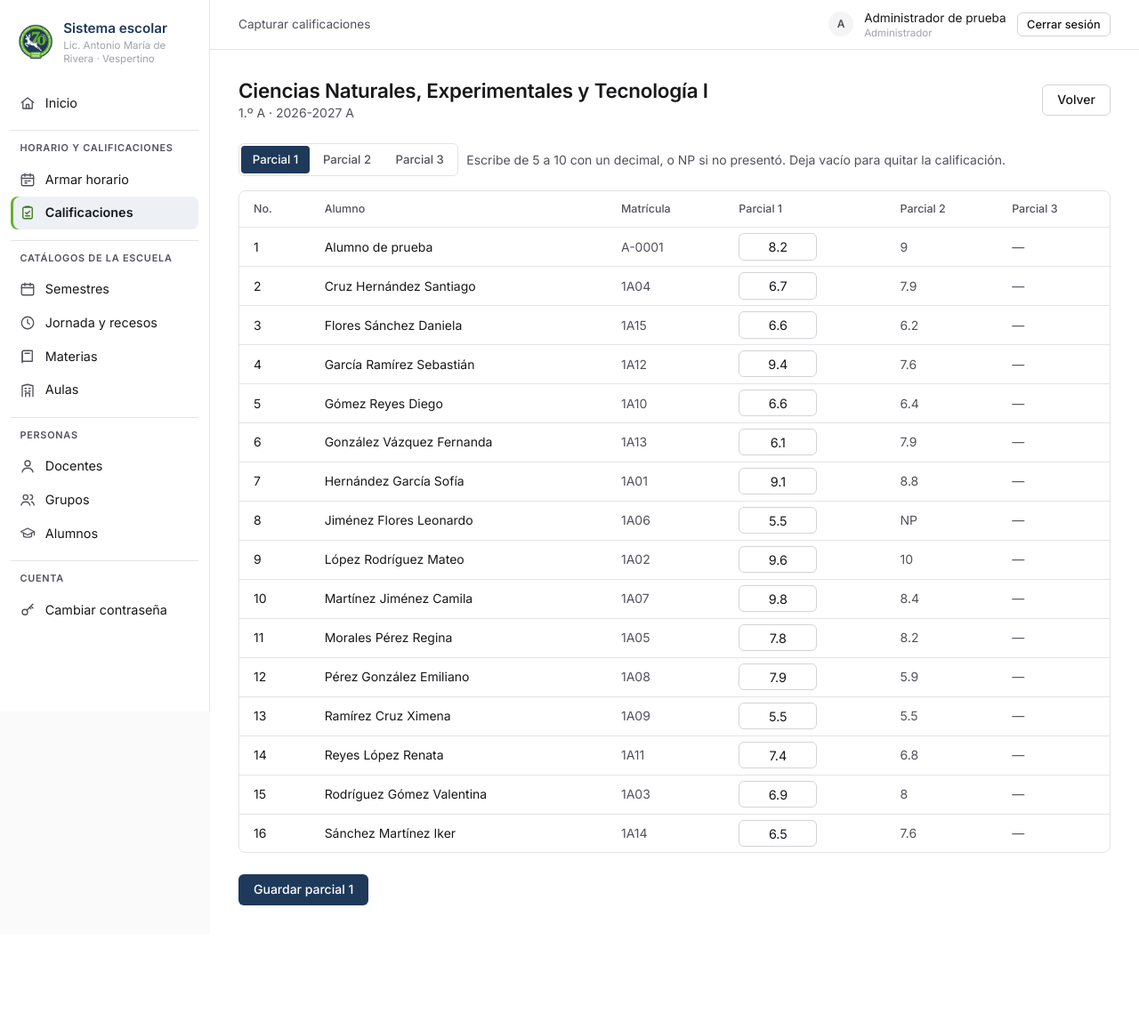
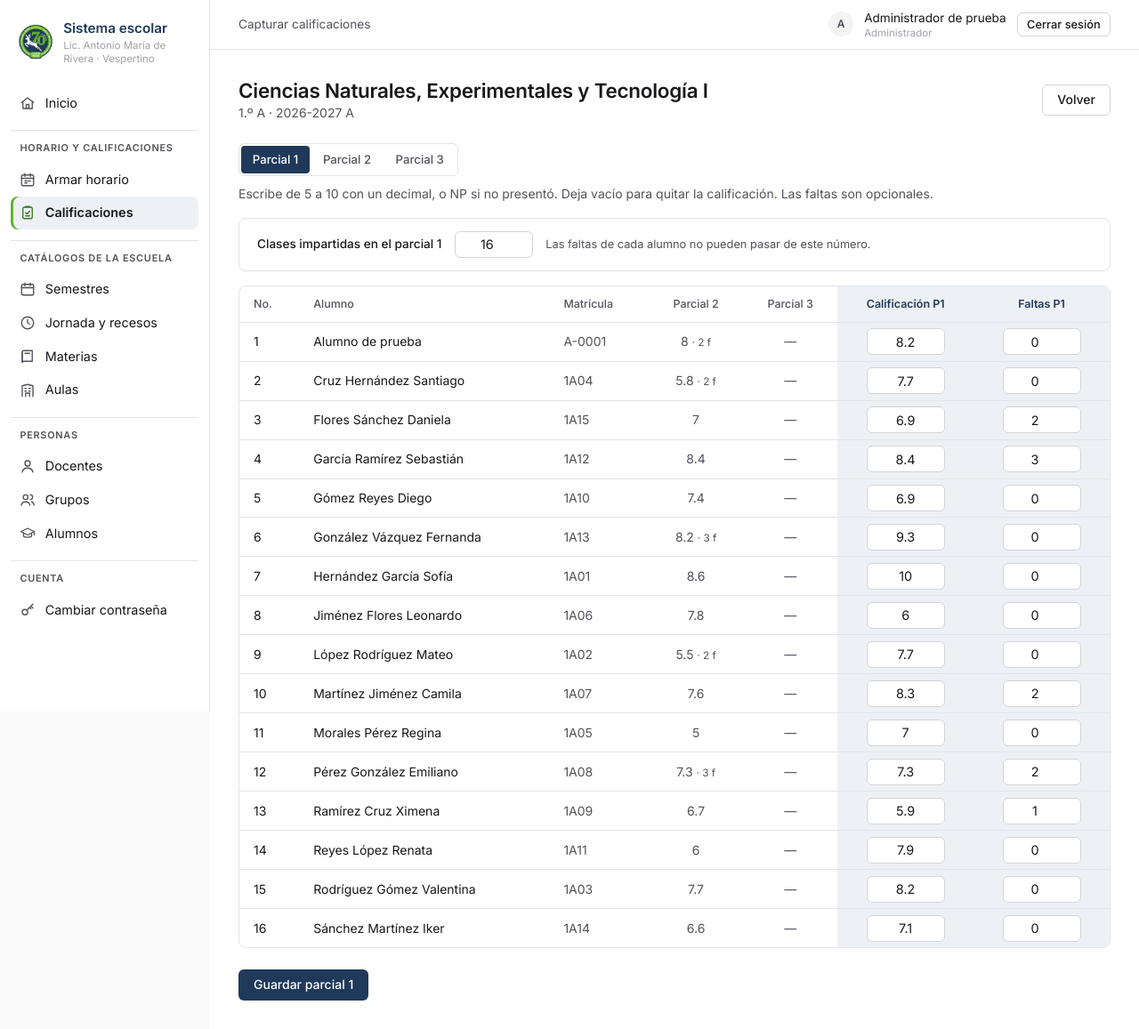
Before and after one commit to V-spike/sistema-web-escolar, a Laravel app: page /panel/calificaciones/1/1 in a window 1280 px wide. Shown: the whole page at 89% size. Before the commit the page ends 1018 px from the top, so only its background shows below. Run offline with Laravel 12, Linux system fonts and the light colour scheme; a user stored in the database is signed in; data comes from the database, SQL or seed files in the repository.

Commit message:
Boleta completa: faltas, clases impartidas y conducta
- al capturar cada parcial: clases impartidas del grupo y faltas de cada alumno (no pueden pasar de las clases)
- conducta del semestre (Buena, Regular, Mala): la captura el tutor del grupo o la administración
- la boleta suma clases y faltas de los parciales y marca la conducta; el alumno ve sus faltas
- datos de ejemplo con faltas, clases y conducta

Co-Authored-By: Claude Opus 5.5 <noreply@anthropic.com>

```diff
--- a/app/Http/Controllers/CalificacionController.php
+++ b/app/Http/Controllers/CalificacionController.php
@@ -4,6 +4,8 @@ namespace App\Http\Controllers;
 
 use App\Models\Calificacion;
 use App\Models\Clase;
+use App\Models\ClaseImpartida;
+use App\Models\Conducta;
 use App\Models\Grupo;
 use App\Models\Materia;
 use App\Models\Semestre;
@@ -19,12 +21,54 @@ class CalificacionController extends Controller
     public function index()
     {
         $semestre = Semestre::activo();
+        $porGrupo = $semestre ? $this->asignaciones($semestre)->groupBy(fn ($a) => $a['grupo']->id) : collect();
+        $tutorDe = $semestre ? $this->gruposDondeEsTutor($semestre) : [];
+
+        // Un panel por grupo: donde califica materias y donde es tutor (para capturar la conducta)
+        $grupos = Grupo::whereIn('id', $porGrupo->keys()->merge($tutorDe)->unique())
+            ->orderBy('grado')->orderBy('letra')->get();
 
         return view('calificaciones.index', [
             'semestre' => $semestre,
-            'porGrupo' => $semestre ? $this->asignaciones($semestre)->groupBy(fn ($a) => $a['grupo']->id) : collect(),
+            'grupos' => $grupos,
+            'porGrupo' => $porGrupo,
+            'tutorDe' => $tutorDe,
             'esAdmin' => $this->esAdmin(),
         ]);
+    }
+
+    /** Conducta del semestre: la captura el tutor del grupo o la administración */
+    public function conducta(Grupo $grupo)
+    {
+        $semestre = Semestre::activo();
+        abort_unless($semestre && $grupo->semestre_id === $semestre->id && $this->puedeConducta($grupo, $semestre), 403);
+
+        return view('calificaciones.conducta', [
+            'grupo' => $grupo,
+            'semestre' => $semestre,
+            'alumnos' => $grupo->alumnos()->where('activo', true)->orderBy('name')->get(),
+            'conductas' => Conducta::where('semestre_id', $semestre->id)->pluck('valor', 'alumno_id'),
+        ]);
+    }
+
+    public function guardarConducta(Request $request, Grupo $grupo)
+    {
+        $semestre = Semestre::activo();
+        abort_unless($semestre && $grupo->semestre_id === $semestre->id && $this->puedeConducta($grupo, $semestre), 403);
+
+        $request->validate(['conducta.*' => ['nullable', 'in:' . implode(',', array_keys(Conducta::VALORES))]]);
+        $elegidas = $request->input('conducta', []);
+
+        foreach ($grupo->alumnos()->where('activo', true)->get() as $alumno) {
+            $clave = ['semestre_id' => $semestre->id, 'alumno_id' => $alumno->id];
+            if (empty($elegidas[$alumno->id])) {
+                Conducta::where($clave)->delete();
+            } else {
+                Conducta::updateOrCreate($clave, ['valor' => $elegidas[$alumno->id]]);
+            }
+        }
+
+        return redirect()->route('calificaciones.conducta', $grupo)->with('estado', 'Conducta guardada.');
     }
 
     public function capturar(Request $request, Grupo $grupo, Materia $materia)
@@ -35,15 +79,21 @@ class CalificacionController extends Controller
         $parcial = $this->parcial($request);
         $alumnos = $grupo->alumnos()->where('activo', true)->orderBy('name')->get();
 
-        // $valores[alumno_id][parcial] = "8.5"
+        // $valores[alumno_id][parcial] = "8.5"   y   $faltas[alumno_id][parcial] = 2
         $valores = [];
+        $faltas = [];
         $guardadas = Calificacion::where('semestre_id', $semestre->id)->where('materia_id', $materia->id)
             ->whereIn('alumno_id', $alumnos->pluck('id'))->get();
         foreach ($guardadas as $c) {
             $valores[$c->alumno_id][$c->parcial] = $c->valor;
+            $faltas[$c->alumno_id][$c->parcial] = $c->faltas;
         }
 
-        return view('calificaciones.capturar', compact('grupo', 'materia', 'semestre', 'parcial', 'alumnos', 'valores'));
+        // Clases que se dieron en cada parcial: [1 => 16, 2 => 15]
+        $impartidas = ClaseImpartida::where('semestre_id', $semestre->id)->where('grupo_id', $grupo->id)
+            ->where('materia_id', $materia->id)->pluck('total', 'parcial');
+
+        return view('calificaciones.capturar', compact('grupo', 'materia', 'semestre', 'parcial', 'alumnos', 'valores', 'faltas', 'impartidas'));
     }
 
     public function guardar(Request $request, Grupo $grupo, Materia $materia)
@@ -52,7 +102,14 @@ class CalificacionController extends Controller
         abort_unless($semestre && $this->puede($grupo, $materia, $semestre), 403, 'No impartes esta materia en este grupo.');
 
         $parcial = $this->parcial($request);
+        $request->validate(
+            ['impartidas' => ['nullable', 'integer', 'between:0,200']],
+            ['impartidas.*' => 'Las clases impartidas deben ser un número de 0 a 200.']
+        );
+        $impartidas = $request->filled('impartidas') ? $request->integer('impartidas') : null;
+
         $escritos = $request->input('valores', []);
+        $faltasEscritas = $request->input('faltas', []);
         $alumnos = $grupo->alumnos()->where('activo', true)->get();
 
         // 1) Revisar todo antes de guardar: si hay un error no se guarda nada
@@ -60,38 +117,48 @@ class CalificacionController extends Controller
         $limpios = [];
         foreach ($alumnos as $alumno) {
             $texto = trim((string) ($escritos[$alumno->id] ?? ''));
-            if ($texto === '') {
-                $limpios[$alumno->id] = null;   // vacío = sin calificación
-                continue;
-            }
+            $faltaTexto = trim((string) ($faltasEscritas[$alumno->id] ?? ''));
 
-            $valor = Calificacion::normalizar($texto, $materia);
-            if ($valor === null) {
+            $valor = $texto === '' ? null : Calificacion::normalizar($texto, $materia);
+            if ($texto !== '' && $valor === null) {
                 $errores["valores.{$alumno->id}"] = $materia->tipo === 'acreditable'
                     ? "{$alumno->name}: escribe A o N/A."
                     : "{$alumno->name}: escribe un número de 5 a 10 (un decimal) o NP.";
-            } else {
-                $limpios[$alumno->id] = $valor;
             }
+
+            $faltas = $faltaTexto === '' ? null : (ctype_digit($faltaTexto) ? (int) $faltaTexto : -1);
+            if ($faltas === -1 || ($faltas !== null && $impartidas !== null && $faltas > $impartidas)) {
+                $errores["faltas.{$alumno->id}"] = "{$alumno->name}: las faltas deben ser un número entero"
+                    . ($impartidas !== null ? " y no más de {$impartidas} (las clases impartidas)." : '.');
+            }
+
+            $limpios[$alumno->id] = ['valor' => $valor, 'faltas' => $faltas];
         }
 
         if ($errores) {
             return back()->withInput()->withErrors($errores);
         }
 
-        // 2) Guardar (vacío borra la calificación de ese parcial)
-        foreach ($limpios as $alumnoId => $valor) {
+        // 2) Guardar. Si quedan vacías la calificación y las faltas, se borra el registro de ese parcial.
+        foreach ($limpios as $alumnoId => $datos) {
             $clave = ['semestre_id' => $semestre->id, 'alumno_id' => $alumnoId, 'materia_id' => $materia->id, 'parcial' => $parcial];
 
-            if ($valor === null) {
+            if ($datos['valor'] === null && $datos['faltas'] === null) {
                 Calificacion::where($clave)->delete();
             } else {
-                Calificacion::updateOrCreate($clave, ['valor' => $valor]);
+                Calificacion::updateOrCreate($clave, $datos);
             }
         }
 
+        $grupoMateria = ['semestre_id' => $semestre->id, 'grupo_id' => $grupo->id, 'materia_id' => $materia->id, 'parcial' => $parcial];
+        if ($impartidas === null) {
+            ClaseImpartida::where($grupoMateria)->delete();
+        } else {
+            ClaseImpartida::updateOrCreate($grupoMateria, ['total' => $impartidas]);
+        }
+
         return redirect()->route('calificaciones.capturar', [$grupo, $materia, 'parcial' => $parcial])
-            ->with('estado', "Calificaciones del parcial {$parcial} guardadas.");
+            ->with('estado', "Calificaciones y faltas del parcial {$parcial} guardadas.");
     }
 
     /** Informe del grupo en un parcial: alumnos × materias (como la hoja "DATOS" del formato oficial) */
@@ -177,7 +244,7 @@ class CalificacionController extends Controller
         return $pares->map(function ($par) use ($semestre) {
             $alumnos = $par['grupo']->alumnos()->where('activo', true)->pluck('id');
             $porParcial = Calificacion::where('semestre_id', $semestre->id)->where('materia_id', $par['materia']->id)
-                ->whereIn('alumno_id', $alumnos)->get()->countBy('parcial');
+                ->whereIn('alumno_id', $alumnos)->whereNotNull('valor')->get()->countBy('parcial');
 
             return $par + ['alumnos' => $alumnos->count(), 'capturadas' => $porParcial];
         });
@@ -200,6 +267,24 @@ class CalificacionController extends Controller
             ->where('grupo_id', $grupo->id)->where('materia_id', $materia->id)->exists();
     }
 
+    /** Ids de los grupos donde quien entró da Tutoría este semestre */
+    private function gruposDondeEsTutor(Semestre $semestre): array
+    {
+        $docente = auth()->user()->docente;
+        if (! $docente) {
+            return [];
+        }
+
+        return Clase::where('semestre_id', $semestre->id)->where('docente_id', $docente->id)
+            ->whereHas('materia', fn ($q) => $q->where('tipo', 'tutoria'))
+            ->distinct()->pluck('grupo_id')->all();
+    }
+
+    private function puedeConducta(Grupo $grupo, Semestre $semestre): bool
+    {
+        return $this->esAdmin() || in_array($grupo->id, $this->gruposDondeEsTutor($semestre));
+    }
+
     private function materiasDelGrado(int $grado)
     {
         return Materia::where('semestre', $grado)->where('activo', true)->whereIn('tipo', Materia::EN_BOLETA)
--- a/app/Models/Calificacion.php
+++ b/app/Models/Calificacion.php
@@ -14,11 +14,11 @@ class Calificacion extends Model
 {
     protected $table = 'calificaciones';   // Laravel buscaría "calificacions"
 
-    protected $fillable = ['semestre_id', 'alumno_id', 'materia_id', 'parcial', 'valor'];
+    protected $fillable = ['semestre_id', 'alumno_id', 'materia_id', 'parcial', 'valor', 'faltas'];
 
     protected function casts(): array
     {
-        return ['parcial' => 'integer'];
+        return ['parcial' => 'integer', 'faltas' => 'integer'];
     }
 
     public function alumno(): BelongsTo
--- /dev/null
+++ b/app/Models/ClaseImpartida.php
@@ -0,0 +1,18 @@
+<?php
+
+namespace App\Models;
+
+use Illuminate\Database\Eloquent\Model;
+
+/** Cuántas clases dio el docente de una materia a un grupo en un parcial (sale en la boleta). */
+class ClaseImpartida extends Model
+{
+    protected $table = 'clases_impartidas';   // Laravel buscaría "clase_impartidas"
+
+    protected $fillable = ['semestre_id', 'grupo_id', 'materia_id', 'parcial', 'total'];
+
+    protected function casts(): array
+    {
+        return ['parcial' => 'integer', 'total' => 'integer'];
+    }
+}
--- a/public/css/estilos.css
+++ b/public/css/estilos.css
@@ -468,3 +468,9 @@ a.bloque:hover { background: #E2E8F0; box-shadow: 0 2px 8px rgba(31, 57, 90, .12
     .menu__grupo { flex-direction: row; margin: 0; padding: 0; border: none; }
     .menu__opcion .icono { display: none; }
 }
+
+/* ---------- Captura: faltas y clases impartidas ---------- */
+.centrado { text-align: center !important; }
+.panel--compacto { display: flex; align-items: center; gap: .9rem; flex-wrap: wrap; padding: .85rem 1.25rem; margin-bottom: 1rem; }
+.tabla-captura__actual { background: var(--primario-suave); }
+.tabla-captura thead .tabla-captura__actual { color: var(--primario); font-weight: 600; }
--- a/resources/views/boletas/_boleta.blade.php
+++ b/resources/views/boletas/_boleta.blade.php
@@ -75,8 +75,8 @@
         @foreach ($boleta->filas as $fila)
             <tr>
                 <td class="formato__nombre">{{ mb_strtoupper($fila['materia']->nombre) }}</td>
-                <td></td>
-                <td></td>
+                <td>{{ $fila['clases'] ?? '' }}</td>
+                <td>{{ $fila['faltas'] ?? '' }}</td>
                 @foreach ($parciales as $p) <td>{{ $fila['parciales'][$p] ?? '-' }}</td> @endforeach
                 <td>{{ $fila['final'] ?? '' }}</td>
                 <td>{{ $fila['final_texto'] }}</td>
@@ -106,7 +106,7 @@
         <tr>
             <td></td><td></td><td></td><td></td>
             <td></td>
-            <td></td><td></td><td></td>
+            <td>{{ $marca($boleta->conducta === 'buena') }}</td><td>{{ $marca($boleta->conducta === 'regular') }}</td><td>{{ $marca($boleta->conducta === 'mala') }}</td>
             @foreach ($parciales as $p) <td>{{ $boleta->promedioParcial[$p] ?? '' }}</td> @endforeach
             <td>{{ $boleta->promedioGeneral ?? '' }}</td>
             <td class="formato__letra">{{ App\Calificaciones\Letra::de($boleta->promedioGeneral) }}</td>
--- a/resources/views/calificaciones/capturar.blade.php
+++ b/resources/views/calificaciones/capturar.blade.php
@@ -29,13 +29,13 @@
     </div>
     <span class="tenue">
         {{ $esBloque ? 'Escribe A (acreditado) o N/A (no acreditado).' : 'Escribe de 5 a 10 con un decimal, o NP si no presentó.' }}
-        Deja vacío para quitar la calificación.
+        Deja vacío para quitar la calificación. Las faltas son opcionales.
     </span>
 </div>
 
 @if ($errors->any())
     <div class="alerta alerta--empalme">
-        <h3>No se guardó nada. Revisa estas calificaciones:</h3>
+        <h3>No se guardó nada. Revisa estos datos:</h3>
         <ul>@foreach ($errors->all() as $error) <li>{{ $error }}</li> @endforeach</ul>
     </div>
 @endif
@@ -48,12 +48,24 @@
     @method('PUT')
     <input type="hidden" name="parcial" value="{{ $parcial }}">
 
+    {{-- Una vez por parcial: cuántas clases se dieron (la boleta suma las de los parciales) --}}
+    <div class="panel panel--compacto">
+        <label for="impartidas" class="campo__etiqueta" style="margin:0">Clases impartidas en el parcial {{ $parcial }}</label>
+        <input id="impartidas" name="impartidas" type="number" min="0" max="200"
+               value="{{ old('impartidas', $impartidas[$parcial] ?? '') }}"
+               class="campo campo--calificacion @error('impartidas') campo--error @enderror">
+        <span class="campo__ayuda" style="margin:0">Las faltas de cada alumno no pueden pasar de este número.</span>
+    </div>
+
+    @php $otros = array_values(array_diff($parciales, [$parcial])); @endphp
     <div class="tabla-contenedor">
         <table class="tabla-catalogo tabla-captura">
             <thead>
                 <tr>
                     <th>No.</th><th>Alumno</th><th>Matrícula</th>
-                    @foreach ($parciales as $p) <th>Parcial {{ $p }}</th> @endforeach
+                    @foreach ($otros as $p) <th class="centrado">Parcial {{ $p }}</th> @endforeach
+                    <th class="centrado tabla-captura__actual">Calificación P{{ $parcial }}</th>
+                    <th class="centrado tabla-captura__actual">Faltas P{{ $parcial }}</th>
                 </tr>
             </thead>
             <tbody>
@@ -62,19 +74,28 @@
                     <td>{{ $i + 1 }}</td>
                     <td>{{ $alumno->name }}</td>
                     <td class="tenue">{{ $alumno->matricula }}</td>
-                    @foreach ($parciales as $p)
-                        <td>
-                            @if ($p === $parcial)
-                                {{-- Solo el parcial elegido se puede escribir --}}
-                                <input type="text" name="valores[{{ $alumno->id }}]" maxlength="4" inputmode="decimal"
-                                       value="{{ old("valores.{$alumno->id}", $valores[$alumno->id][$p] ?? '') }}"
-                                       class="campo campo--calificacion @error("valores.{$alumno->id}") campo--error @enderror"
-                                       aria-label="Parcial {{ $p }} de {{ $alumno->name }}">
-                            @else
-                                <span class="tenue">{{ $valores[$alumno->id][$p] ?? '—' }}</span>
-                            @endif
+
+                    {{-- Los otros parciales solo se ven: calificación y faltas --}}
+                    @foreach ($otros as $p)
+                        <td class="centrado tenue">
+                            {{ $valores[$alumno->id][$p] ?? '—' }}
+                            @if (! empty($faltas[$alumno->id][$p])) <small>· {{ $faltas[$alumno->id][$p] }} f</small> @endif
                         </td>
                     @endforeach
+
+                    {{-- El parcial elegido se escribe --}}
+                    <td class="centrado tabla-captura__actual">
+                        <input type="text" name="valores[{{ $alumno->id }}]" maxlength="4" inputmode="decimal"
+                               value="{{ old("valores.{$alumno->id}", $valores[$alumno->id][$parcial] ?? '') }}"
+                               class="campo campo--calificacion @error("valores.{$alumno->id}") campo--error @enderror"
+                               aria-label="Calificación del parcial {{ $parcial }} de {{ $alumno->name }}">
+                    </td>
+                    <td class="centrado tabla-captura__actual">
+                        <input type="number" name="faltas[{{ $alumno->id }}]" min="0" max="200"
+                               value="{{ old("faltas.{$alumno->id}", $faltas[$alumno->id][$parcial] ?? '') }}"
+                               class="campo campo--calificacion @error("faltas.{$alumno->id}") campo--error @enderror"
+                               aria-label="Faltas del parcial {{ $parcial }} de {{ $alumno->name }}">
+                    </td>
                 </tr>
             @endforeach
             </tbody>
--- a/resources/views/calificaciones/mias.blade.php
+++ b/resources/views/calificaciones/mias.blade.php
@@ -29,6 +29,7 @@
                     <th>Materia</th>
                     @foreach ($parciales as $p) <th>Parcial {{ $p }}</th> @endforeach
                     <th>Final</th>
+                    <th>Faltas</th>
                 </tr>
             </thead>
             <tbody>
@@ -43,6 +44,7 @@
                         <td @class(['calif', 'calif--baja' => $reprobada, 'calif--vacia' => $valor === null])>{{ $valor ?? '—' }}</td>
                     @endforeach
                     <td class="calif calif--final">{{ $fila['final_texto'] ?: '—' }}</td>
+                    <td class="calif calif--vacia">{{ $fila['faltas'] ?? '—' }}</td>
                 </tr>
             @endforeach
             </tbody>
@@ -51,6 +53,7 @@
                     <td>Promedio</td>
                     @foreach ($parciales as $p) <td class="calif">{{ $boleta->promedioParcial[$p] ?? '—' }}</td> @endforeach
                     <td class="calif calif--final">{{ $boleta->promedioGeneral ?? '—' }}</td>
+                    <td class="calif">{{ collect($boleta->filas)->sum(fn ($f) => $f['faltas'] ?? 0) ?: '—' }}</td>
                 </tr>
             </tfoot>
         </table>
--- a/resources/views/layouts/app.blade.php
+++ b/resources/views/layouts/app.blade.php
@@ -9,7 +9,7 @@
     <link rel="preconnect" href="https://fonts.gstatic.com" crossorigin>
     <link rel="stylesheet" href="https://fonts.googleapis.com/css2?family=Inter:wght@400;500;600&display=swap">
     <link rel="icon" type="image/png" href="{{ asset('img/favicon-escuela.png') }}">
-    <link rel="stylesheet" href="{{ asset('css/estilos.css') }}?v=16">
+    <link rel="stylesheet" href="{{ asset('css/estilos.css') }}?v=17">
 </head>
 <body>
     <div class="distribucion">
--- a/resources/views/layouts/invitado.blade.php
+++ b/resources/views/layouts/invitado.blade.php
@@ -8,7 +8,7 @@
     <link rel="preconnect" href="https://fonts.gstatic.com" crossorigin>
     <link rel="stylesheet" href="https://fonts.googleapis.com/css2?family=Inter:wght@400;500;600&display=swap">
     <link rel="icon" type="image/png" href="{{ asset('img/favicon-escuela.png') }}">
-    <link rel="stylesheet" href="{{ asset('css/estilos.css') }}?v=16">
+    <link rel="stylesheet" href="{{ asset('css/estilos.css') }}?v=17">
 </head>
 <body>
     <main class="contenedor-centrado">
--- a/routes/web.php
+++ b/routes/web.php
@@ -60,6 +60,8 @@ Route::middleware(['auth', 'sin-cache', 'rol:superusuario'])->prefix('panel')->g
 // ---------- Calificaciones: docentes (sus grupos) y administración (todos) ----------
 Route::middleware(['auth', 'sin-cache', 'rol:docente,administrador,superusuario'])->prefix('panel')->group(function () {
     Route::get('calificaciones', [CalificacionController::class, 'index'])->name('calificaciones.index');
+    Route::get('conducta/{grupo}', [CalificacionController::class, 'conducta'])->name('calificaciones.conducta');
+    Route::put('conducta/{grupo}', [CalificacionController::class, 'guardarConducta'])->name('calificaciones.conducta.guardar');
     Route::get('calificaciones/{grupo}/{materia}', [CalificacionController::class, 'capturar'])->name('calificaciones.capturar');
     Route::put('calificaciones/{grupo}/{materia}', [CalificacionController::class, 'guardar'])->name('calificaciones.guardar');
 
```
Also changed, not shown: app/Calificaciones/Boleta.php (+13 -1 lines), app/Models/Conducta.php (added, +13 -0 lines), database/seeders/CalificacionesDemoSeeder.php (+20 -0 lines), resources/views/calificaciones/conducta.blade.php (added, +57 -0 lines), resources/views/calificaciones/index.blade.php (+11 -4 lines), tests/Feature/CalificacionTest.php (+50 -0 lines), database/migrations/2026_11_27_000005_faltas_clases_y_conducta.php (added).
